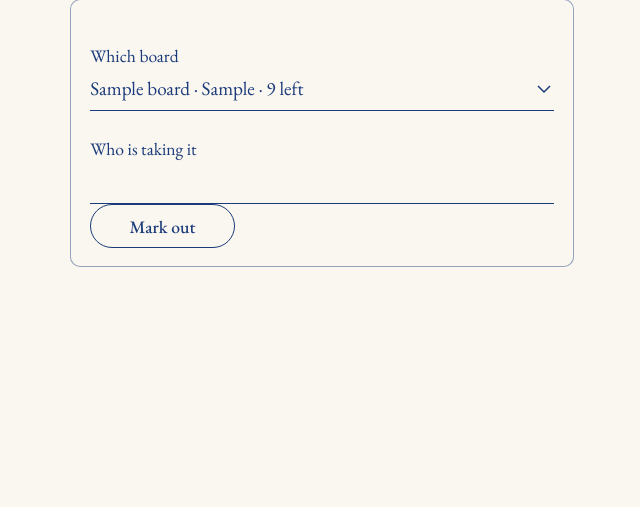
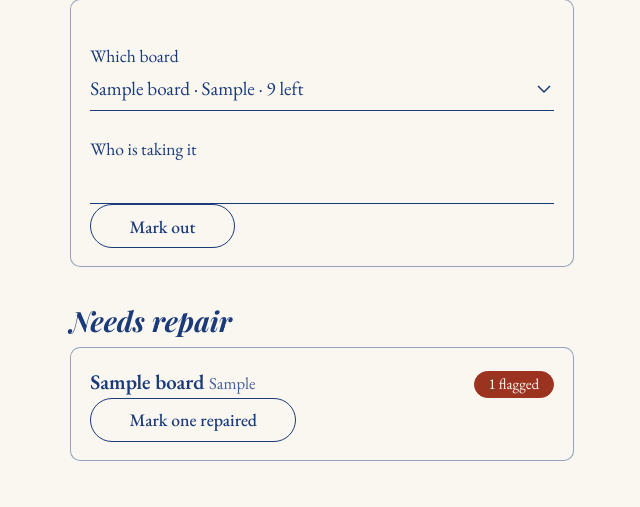
Before and after one commit to leoelsolh/finz, a Flask app: page /admin in a window 1280 px wide. Shown: the part 449-956 px from the top of the page, without its empty margins (318-958 px from the left). Before the commit the page ends 716 px from the top, so only its background shows below. Run offline with Flask 3, Linux system fonts and the light colour scheme; the visitor is signed in with stand-in values (Sample User, id 1); tables that the repository leaves empty hold one stand-in row (values such as "Sample post").

Commit message:
feat: new admin function to restore availabilty of a damaged board.
If a board was market damaged when returned, it was essentially out of stock for good. But now, you can quickly mark a board as repaired and it can be brought back into the list of bookable boards. Once market as 'repaired' the board will slot right back into the stock and be ready for hire.

```diff
--- a/db.py
+++ b/db.py
@@ -1,4 +1,11 @@
 #!/usr/bin/python3
+#
+#       [ Database Helpers ]
+#
+# Sqlite3 python queries, served to the
+# main script to seperate database operations
+# from frontend route logic
+#
 import datetime
 import sqlite3
 import contextlib
@@ -69,7 +76,6 @@ def get_available_boards():
         logging.exception('Failed to fetch available boards')
         raise DatabaseError('Could not fetch available boards') from sql_error
 
-
 # Admin logic
 def mark_board_out(board_id, renter_name):
     try:
@@ -116,20 +122,58 @@ def mark_board_in(rental_id, damaged=0, damage_note=None):
 
             came_back = datetime.datetime.now(datetime.timezone.utc).strftime('%Y-%m-%d %H:%M:%S')
             cursor.execute('''
-                UPDATE rentals SET came_back = ?, damage_note = ?
-                WHERE id = ? AND came_back IS NULL
+                UPDATE rentals
+                SET came_back = ?, damage_note = ?
+                WHERE id = ?
+                AND came_back IS NULL
             ''', (came_back, damage_note, rental_id))
 
             if damaged:
                 cursor.execute('''
-                    UPDATE boards SET damage_count = damage_count + 1 WHERE id = ?
+                    UPDATE boards
+                    SET damage_count = damage_count + 1
+                    WHERE id = ?
                 ''', (rental_row['board_id'],))
 
             connection.commit()
 
     except sqlite3.Error as sql_error:
         logging.exception('Failed to mark board in')
-        raise DatabaseError('Could not mark board in') from sql_error
+        raise DatabaseError('Could not mark board in.') from sql_error
+
+def get_damaged_boards():
+    try:
+        with get_connection() as connection:
+            cursor = connection.cursor()
+
+            cursor.execute('''
+                SELECT id, name, size, damage_count
+                FROM boards
+                WHERE damage_count > 0
+            ''')
+            return cursor.fetchall()
+
+    except sqlite3.Error as sql_error:
+        logging.exception('Failed to fetch damaged boards')
+        raise DatabaseError('Could not fetch damaged boards.') from sql_error
+
+def clear_damage_from_board(board_id):
+    try:
+        with get_connection() as connection:
+            cursor = connection.cursor()
+
+            cursor.execute('''
+                UPDATE boards
+                SET damage_count = damage_count - 1
+                WHERE damage_count > 0
+                AND id = ?
+            ''', (board_id,))
+
+            connection.commit()
+
+    except sqlite3.Error as sql_error:
+        logging.exception('Failed to clear damage-marker from board.')
+        raise DatabaseError('Could not clear damage-marker from board.') from sql_error
 
 def get_active_rentals():
     try:
@@ -146,7 +190,7 @@ def get_active_rentals():
 
     except sqlite3.Error as sql_error:
         logging.exception('Failed to fetch active rentals')
-        raise DatabaseError('Could not fetch active rentals') from sql_error
+        raise DatabaseError('Could not fetch active rentals.') from sql_error
 
 def get_todays_bookings():
     try:
--- a/main.py
+++ b/main.py
@@ -1,4 +1,13 @@
 #!/usr/bin/python3
+#
+#          [ Finz Surf Rental ]
+#
+# Main script. Handles app config and connects
+# the frontend to the backend. 'db.' and 'config.'
+# prefixes to fetch and handle database and config
+# logic. Database helpers are seperate from this
+# script, you can view SQL ops in 'db.py'
+#
 import time
 import hmac
 import secrets
@@ -89,8 +98,9 @@ def admin():
     rentals = db.get_active_rentals()
     board_stock = db.get_available_boards()
     bookings = db.get_todays_bookings()
+    damaged_boards = db.get_damaged_boards()
 
-    return render_template('admin.html', rentals=rentals, board_stock=board_stock, bookings=bookings)
+    return render_template('admin.html', rentals=rentals, board_stock=board_stock, bookings=bookings, damaged_boards=damaged_boards)
 
 @app.route('/admin/login', methods=['GET', 'POST'])
 def admin_login():
@@ -118,7 +128,6 @@ def admin_login():
             login_attempts.pop(ip, None)
             session.permanent = True
             session['name'] = username
-
             return redirect(url_for('admin'))
 
         login_attempts[ip].append(now)
@@ -153,6 +162,16 @@ def admin_out():
         return redirect(url_for('admin'))
 
     db.mark_board_out(board_id, renter_name)
+    return redirect(url_for('admin'))
+
+@app.route('/admin/repair', methods=['POST'])
+def admin_repair():
+    board_id = request.form.get('board_id')
+    if not board_id:
+        flash('Please enter all fields')
+        return redirect(url_for('admin'))
+
+    db.clear_damage_from_board(board_id)
     return redirect(url_for('admin'))
 
 # User-facing pages
--- a/static/style.css
+++ b/static/style.css
@@ -600,6 +600,12 @@ p strong {
 	color: var(--navy-soft);
 }
 
+.chip-damage {
+	color: var(--cream);
+	background: var(--brick);
+	border-color: var(--brick);
+}
+
 /* Forms: labels above, underline-only inputs */
 label {
 	display: block;
--- a/templates/admin.html
+++ b/templates/admin.html
@@ -84,6 +84,25 @@
 					<p class="empty">Every board is out. Mark one as returned first.</p>
 				{% endif %}
 			</section>
+
+			{% if damaged_boards %}
+				<section class="zone">
+					<h2>Needs repair</h2>
+					{% for board in damaged_boards %}
+						<article class="card">
+							<div class="card-head">
+								<h3>{{ board.name }} <span class="size">{{ board.size }}</span></h3>
+								<span class="chip chip-damage">{{ board.damage_count }} flagged</span>
+							</div>
+							<form method="post" action="/admin/repair">
+								<input type="hidden" name="csrf_token" value="{{ csrf_token }}">
+								<input type="hidden" name="board_id" value="{{ board.id }}">
+								<button type="submit" class="btn">Mark one repaired</button>
+							</form>
+						</article>
+					{% endfor %}
+				</section>
+			{% endif %}
 		</div>
 	</main>
 {% endblock %}
```
Also changed, not shown: docs/TODO.md (+0 -1 lines).
